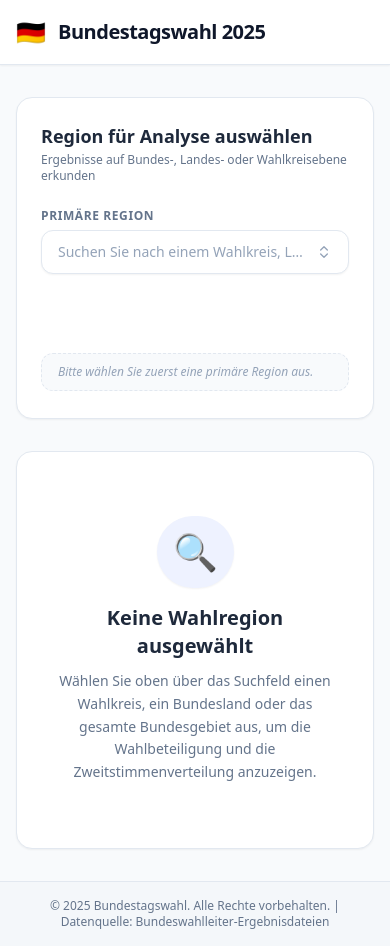
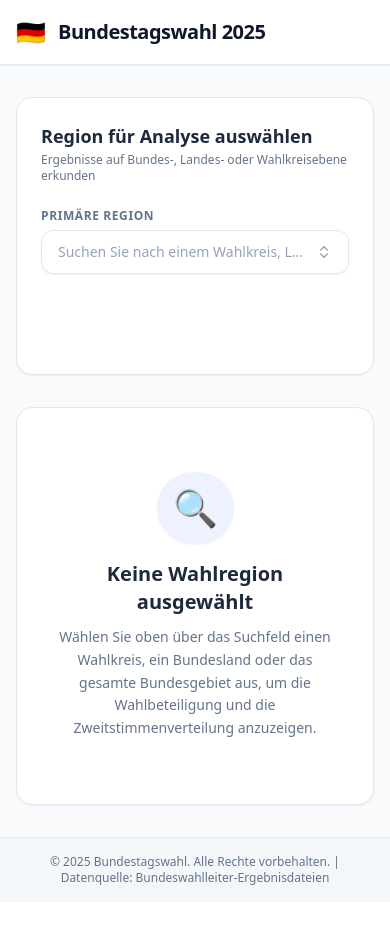
Before and after one commit to oguzbits/bundestagswahl-2025, a React (Vite) app: page / in a window 390 px wide. After the commit the page ends 902 px from the top, so only its background shows below. Built offline with nearby package versions, Linux system fonts and the light colour scheme.

Commit message:
refactor: simplify column 2 UI by replacing placeholder text with a responsive spacer

```diff
--- a/src/App.tsx
+++ b/src/App.tsx
@@ -105,7 +105,7 @@ export default function App() {
                   )}
                 </div>
 
-                {/* Column 2 Autocomplete (Only if gebiet1 is selected) */}
+                {/* Column 2 Autocomplete */}
                 <div className="w-full">
                   {gebiet1Id ? (
                     <Autocomplete
@@ -116,11 +116,7 @@ export default function App() {
                       label="Vergleichsregion (Optional)"
                     />
                   ) : (
-                    <div className="h-11 flex items-center">
-                      <div className="text-xs text-slate-400 italic bg-slate-50 border border-dashed border-slate-200 rounded-xl px-4 py-2.5 w-full truncate">
-                        Bitte wählen Sie zuerst eine primäre Region aus.
-                      </div>
-                    </div>
+                    <div className="hidden md:block h-11" /> // spacer to keep track width 1fr
                   )}
                 </div>
               </div>
```
